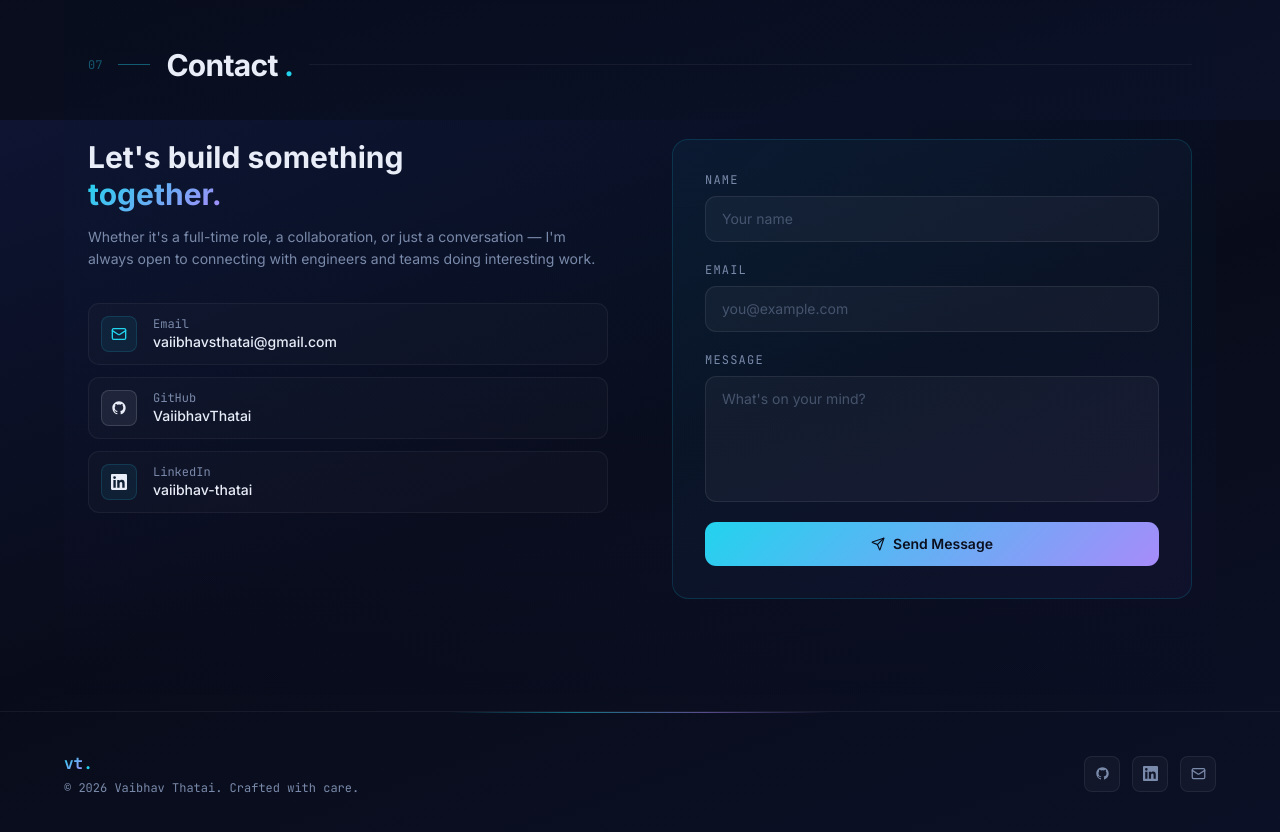
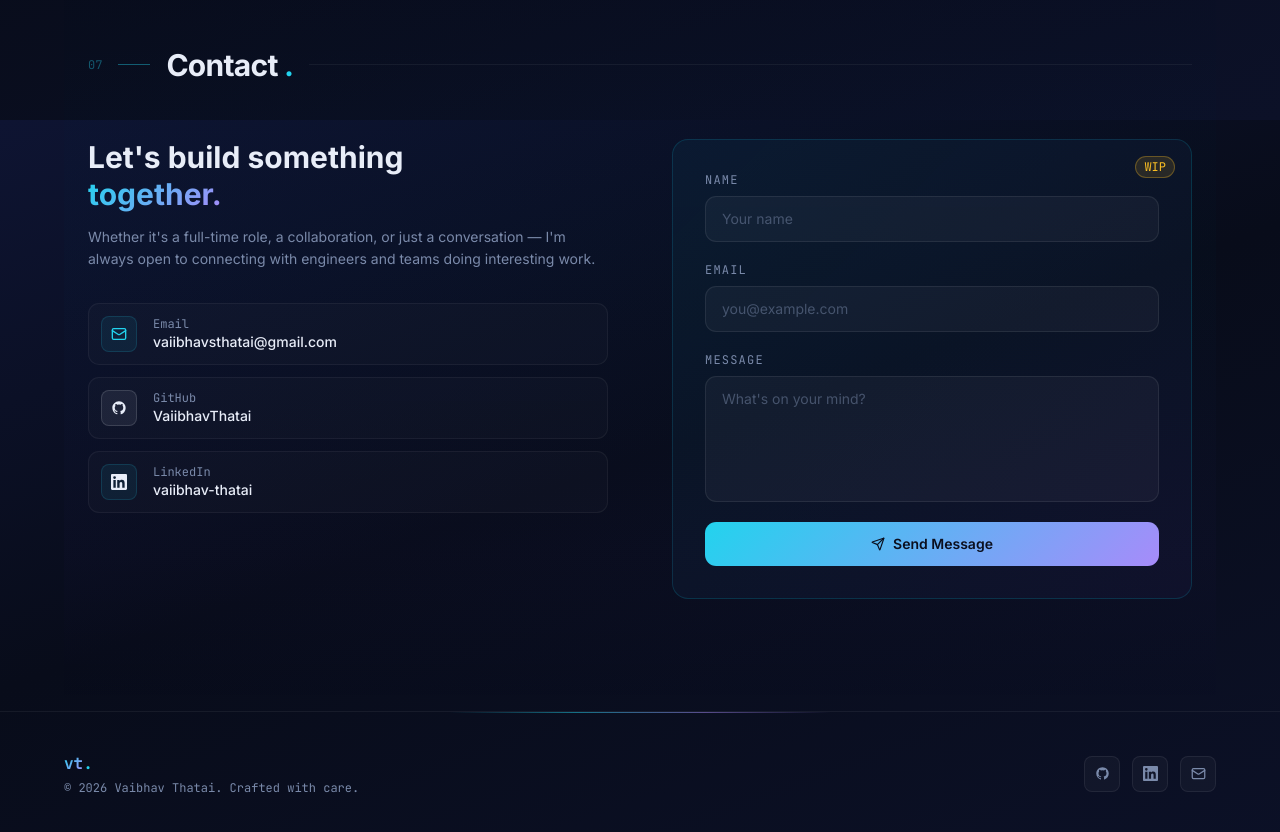
Before and after one commit to VaiibhavThatai/Portfolio, a Next.js app: page / in a window 1280 px wide. Shown: the part 5480-6312 px from the top of the page. Built offline with nearby package versions, Linux system fonts and the light colour scheme.

Commit message:
WIP: Email service

```diff
--- a/components/contact.tsx
+++ b/components/contact.tsx
@@ -105,12 +105,18 @@ export default function Contact() {
 
         {/* Right — form */}
         <div
-          className="rounded-2xl p-6 md:p-8"
+          className="rounded-2xl p-6 md:p-8 relative"
           style={{
             background: "linear-gradient(135deg, rgba(6,182,212,0.06) 0%, rgba(139,92,246,0.04) 100%)",
             border: "1px solid rgba(6,182,212,0.18)",
           }}
         >
+          <span
+            className="absolute top-4 right-4 text-xs font-mono px-2 py-0.5 rounded-full"
+            style={{ backgroundColor: "rgba(251,191,36,0.12)", border: "1px solid rgba(251,191,36,0.3)", color: "#fbbf24" }}
+          >
+            WIP
+          </span>
           {sent ? (
             <div className="flex flex-col items-center justify-center h-full gap-4 py-16 text-center">
               <div
```
